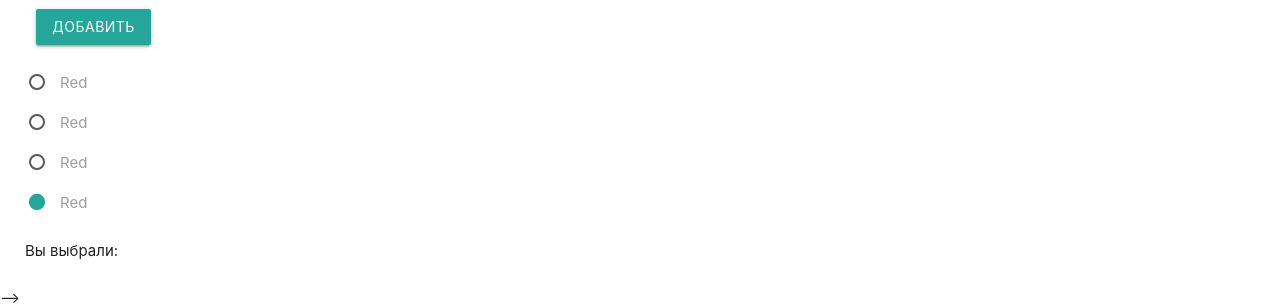
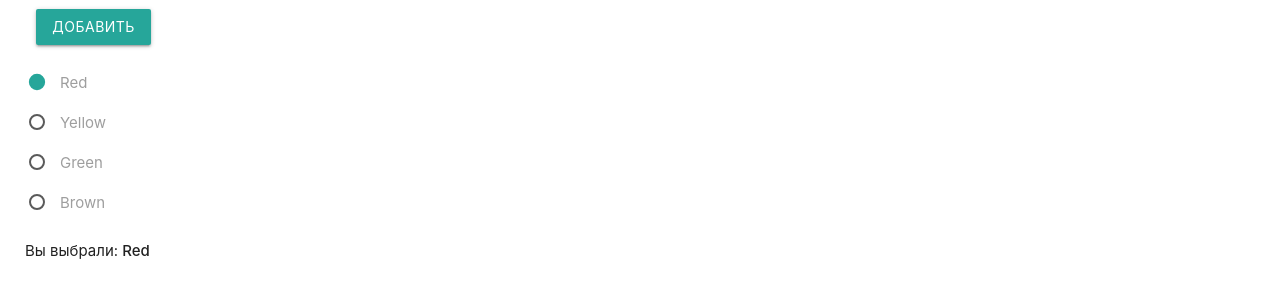
Before and after one commit to Yuriyzhdanov/component-library, a Vue app: page / in a window 1280 px wide. Shown: the part 587-894 px from the top of the page. Built offline with nearby package versions, Linux system fonts and the light colour scheme.

Commit message:
added work func for MRadio

```diff
--- a/src/App.vue
+++ b/src/App.vue
@@ -55,7 +55,7 @@ export default {
 
       words: ['Foo', 'Bar', 'Baz', 'QQQ'],
       contacts: [],
-      selectedColor: '',
+      selectedColor: 'Red',
     }
   },
 
@@ -102,13 +102,16 @@ export default {
       <MInputs @contact-submitted="contacts.push($event)" />
     </article>
     <article>
-      <MRadio :model-value="selectedColor" />
+      <MRadio
+        :model-value="selectedColor"
+        @update:modelValue="newColor => (selectedColor = newColor)"
+      />
     </article>
     <article>
       <p>
-        Вы выбрали: <strong>{{ color }}</strong>
+        Вы выбрали: <strong>{{ selectedColor }}</strong>
       </p>
-    </article> -->
+    </article>
     <!-- <MBadgesList :items="items" /> -->
     <!-- {{ dogs }} -->
     <!-- <article>
--- a/src/components/MRadio.vue
+++ b/src/components/MRadio.vue
@@ -12,11 +12,17 @@ export default {
 }
 </script>
 <template>
-  <form action="#">
+  <form>
     <p v-for="color of colors" :key="color">
       <label>
-        <input name="group1" type="radio" checked />
-        <span>Red</span>
+        <input
+          name="group1"
+          type="radio"
+          :value="color"
+          :checked="color === modelValue"
+          @change="$emit('update:modelValue', color)"
+        />
+        <span>{{ color }}</span>
       </label>
     </p>
   </form>
```
